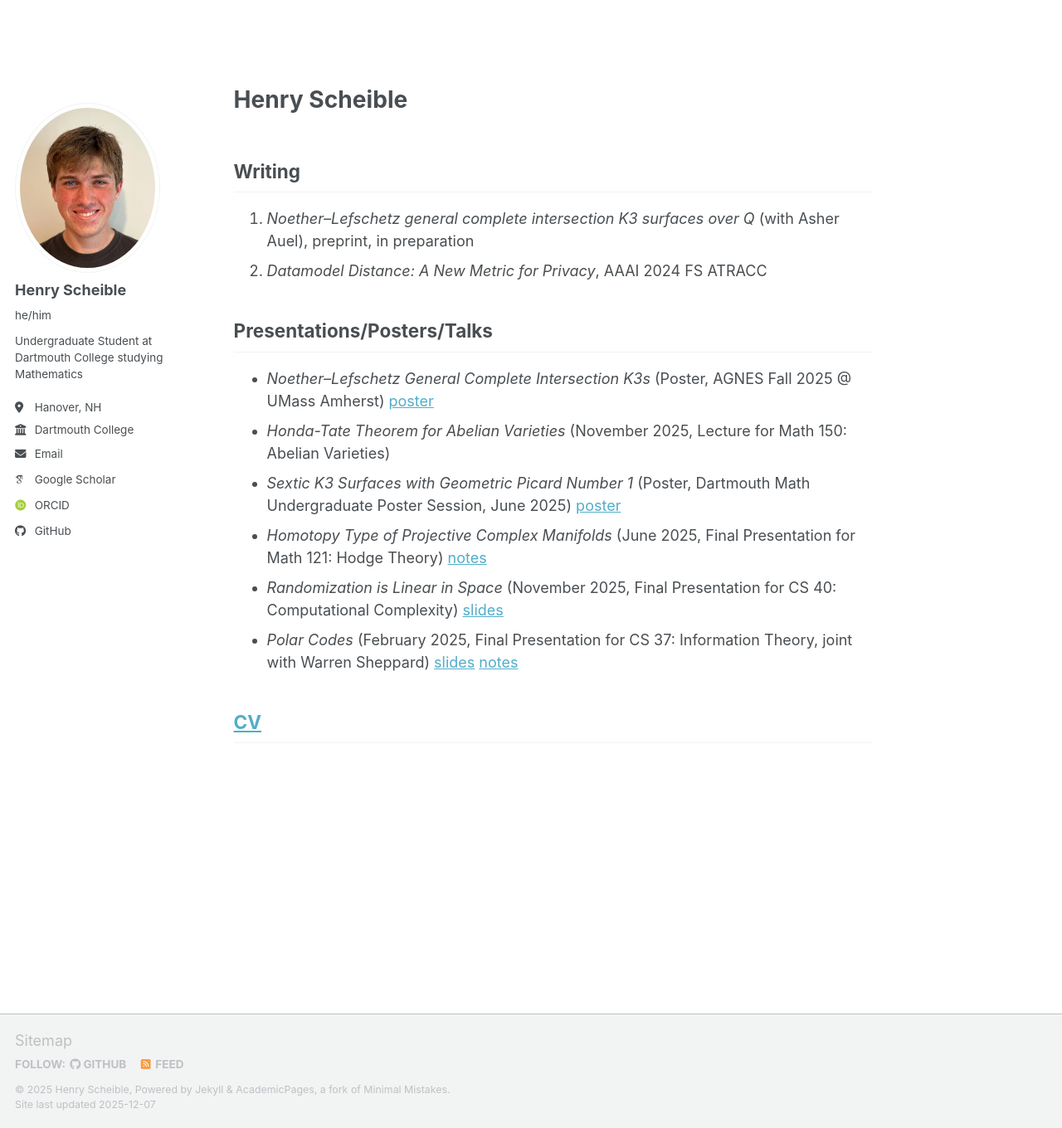
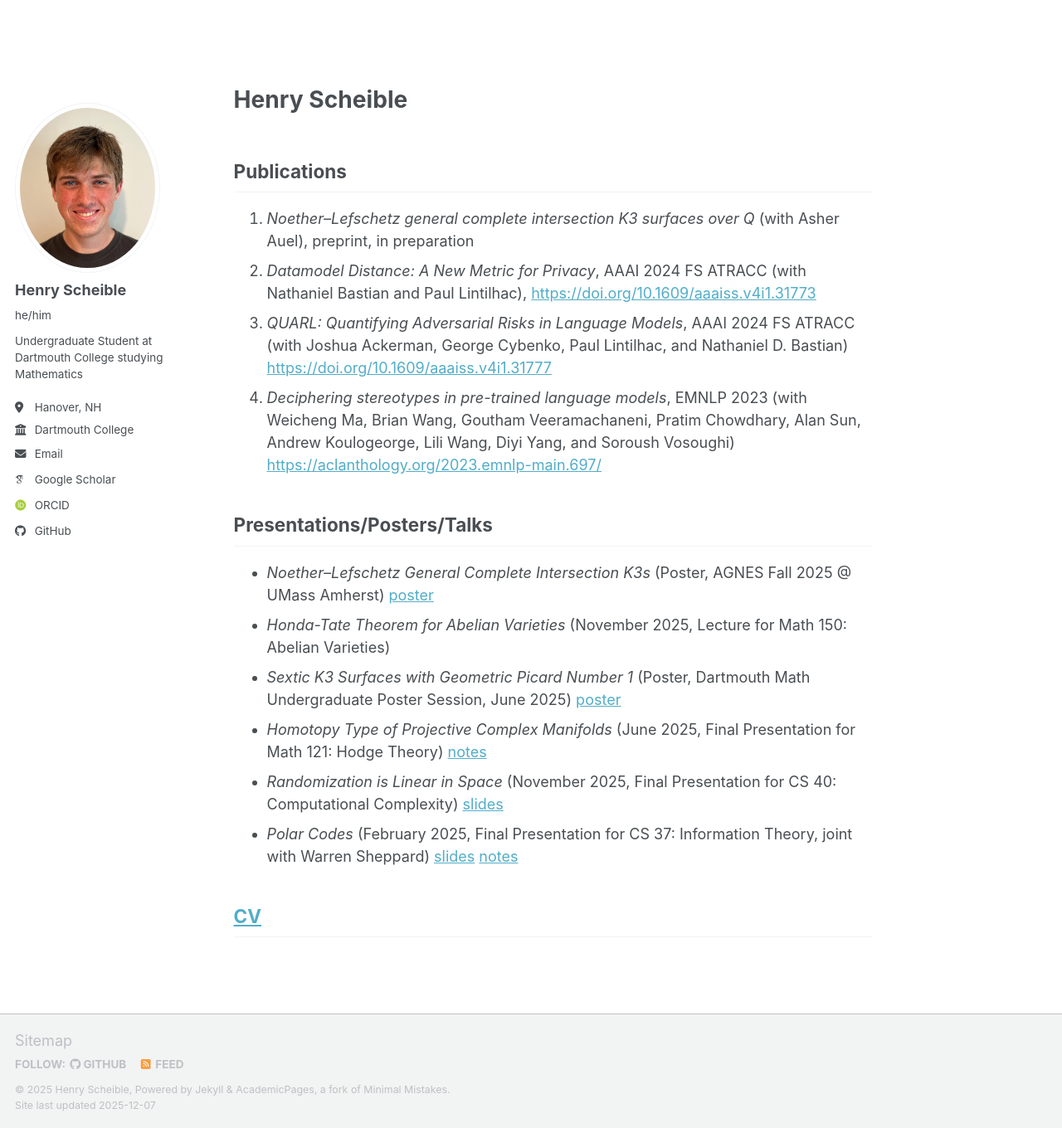
Before and after one commit to henryscheible/henryscheible.github.io, a Jekyll site: the page built from _pages/about.md, in a window 1280 px wide and 1360 px high. Shown: the whole window at 83% size. Built offline with Jekyll 4.4.1, drawn with Linux system fonts in a browser that asks for light colours; some web fonts are replaced; a script bundle is joined from its source files by our own code; library files that are not in the unit come from our copies.

Commit message:
add papers

```diff
--- a/_pages/about.md
+++ b/_pages/about.md
@@ -7,10 +7,14 @@ redirect_from:
   - /about.html
 ---
 
-## Writing
+## Publications
 
 4. *Noether--Lefschetz general complete intersection K3 surfaces over Q* (with Asher Auel), preprint, in preparation
-3. *Datamodel Distance: A New Metric for Privacy*, AAAI 2024 FS ATRACC
+3. *Datamodel Distance: A New Metric for Privacy*, AAAI 2024 FS ATRACC (with Nathaniel Bastian and Paul Lintilhac), [https://doi.org/10.1609/aaaiss.v4i1.31773](https://doi.org/10.1609/aaaiss.v4i1.31773)
+2. *QUARL: Quantifying Adversarial Risks in Language Models*, AAAI 2024 FS ATRACC (with Joshua Ackerman, George Cybenko, Paul Lintilhac, and Nathaniel D. Bastian) [https://doi.org/10.1609/aaaiss.v4i1.31777](https://doi.org/10.1609/aaaiss.v4i1.31777)
+1. *Deciphering stereotypes in pre-trained language models*, EMNLP 2023 (with Weicheng Ma, Brian Wang, Goutham Veeramachaneni, Pratim Chowdhary, Alan Sun, Andrew Koulogeorge, Lili Wang, Diyi Yang, and Soroush Vosoughi) [https://aclanthology.org/2023.emnlp-main.697/](https://aclanthology.org/2023.emnlp-main.697/)
+
+
 
 ## Presentations/Posters/Talks
 
```
